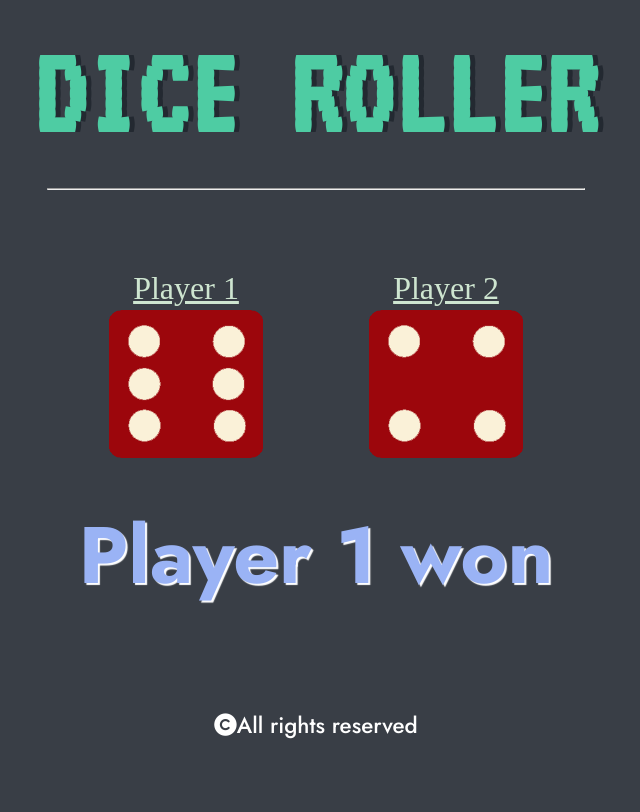
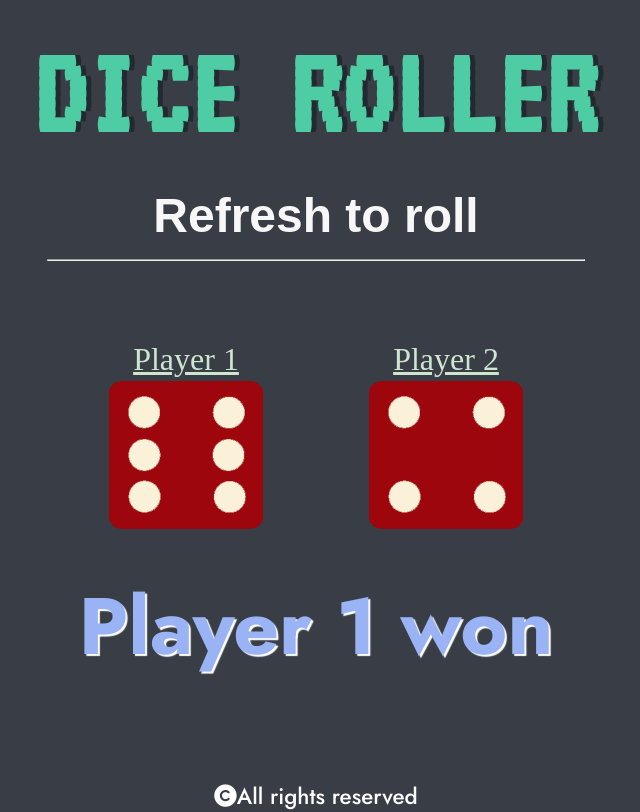
Before and after one commit to Vignesh2131/DIceRoller, a plain HTML site: page index.html in a window 1280 px wide. Shown: the whole page, without its empty margins (324-964 px from the left). Drawn offline with Linux system fonts and the light colour scheme; a web font is replaced by a local one.

Commit message:
added h2

```diff
--- a/index.html
+++ b/index.html
@@ -15,6 +15,7 @@
   <body>
     <div class="container">
       <h1>DICE ROLLER</h1>
+      <h2>Refresh to roll</h2>
       <hr />
       <div class="inner">
         <div class="dice">
```
